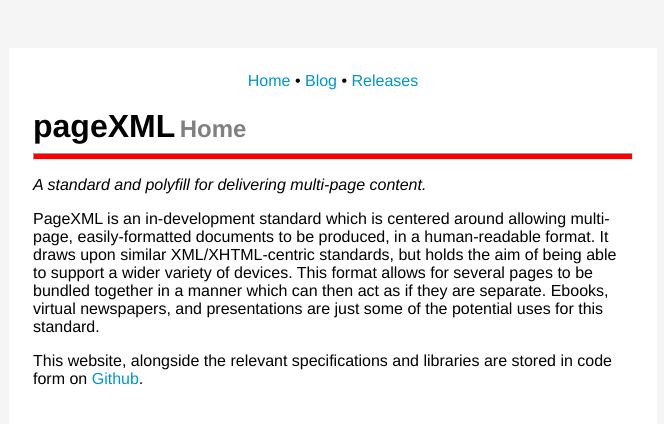
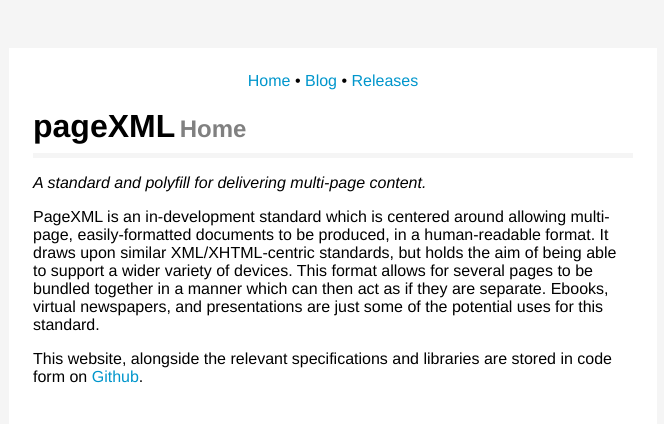
Before and after one commit to ir-g/pagexml, a Jekyll site: the page built from index.md, in a window 1280 px wide. Shown: the top 424 px of the page, without its empty margins (307-971 px from the left). Built offline with Jekyll 4.4.1, drawn with Linux system fonts in a browser that asks for light colours.

Commit message:
Update style.scss

```diff
--- a/assets/style.scss
+++ b/assets/style.scss
@@ -32,7 +32,8 @@ a:hover {
   color: #007199;
 }
 hr{
-  color: #f00;
-  background-color: #f00;
+  color: #f5f5f5;
+  background-color: #f5f5f5;
   height: 5px;
+  border: 0px;
 }
```
